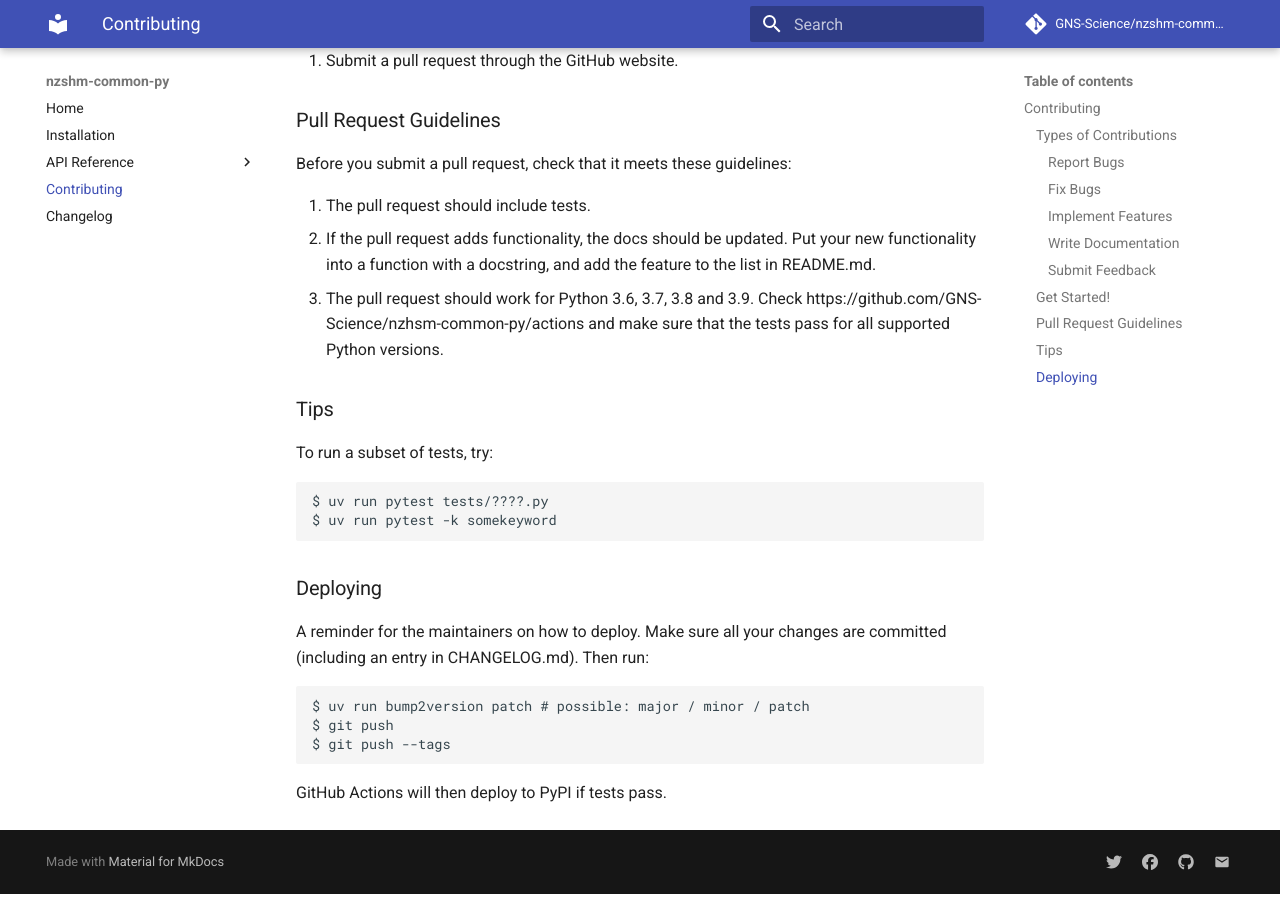
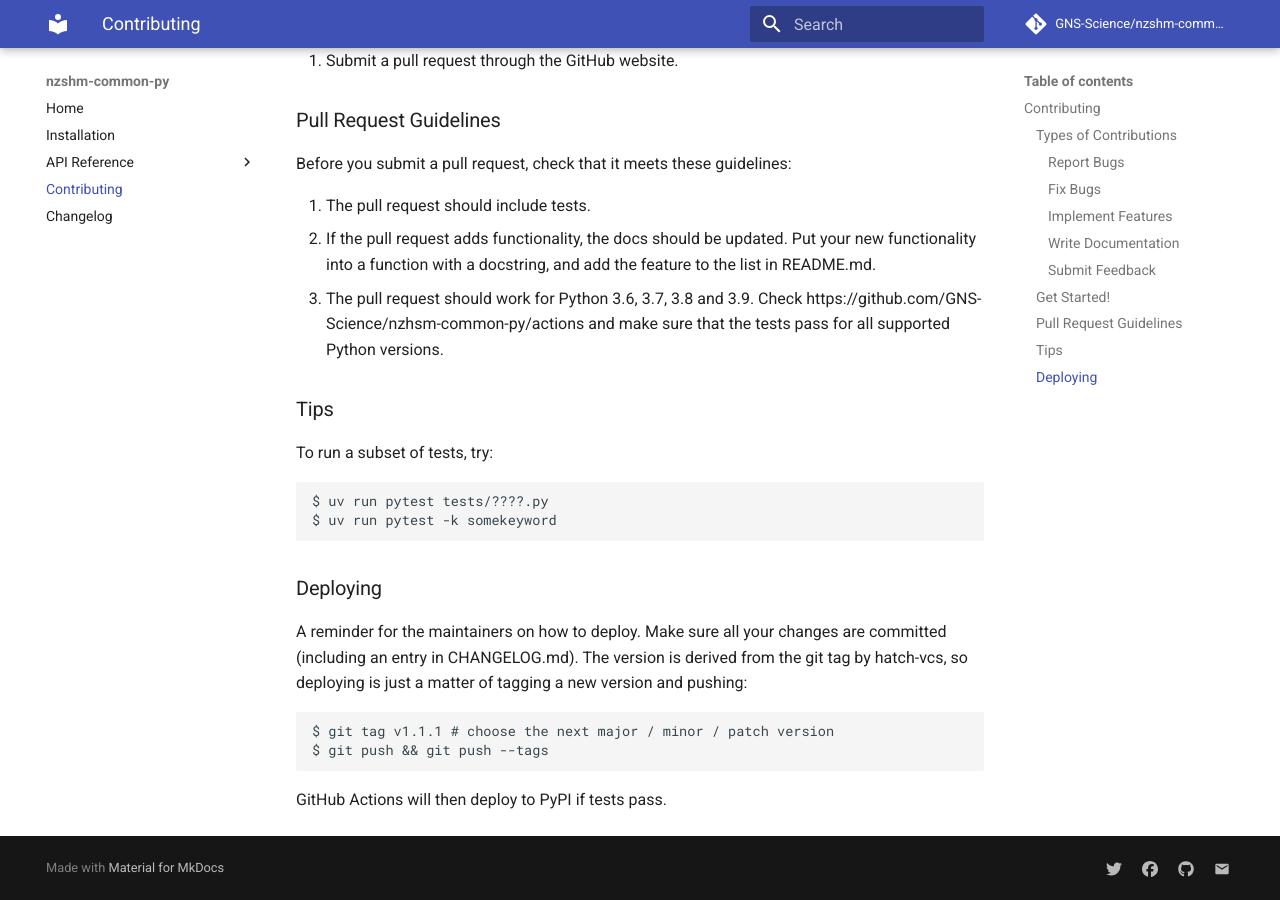
Before and after one commit to GNS-Science/nzshm-common-py, an MkDocs documentation site: the page built from docs/contributing.md, in a window 1280 px wide and 900 px high, scrolled down 1937 px. Built offline with MkDocs 1.6.1 and Material for MkDocs 9.7.7, drawn with Linux system fonts in a browser that asks for light colours; comment, search, counter and statistics services are not loaded.

Commit message:
chore: migrate bump2version → hatch-vcs
Version is now derived dynamically from git tags at build time instead of
being hard-coded in pyproject.toml and nzshm_common/__init__.py.

- pyproject.toml: version -> dynamic, add hatch-vcs build hook, drop bump2version dep
- __init__.py: read __version__ from generated _version.py
- remove .bumpversion.cfg
- gitignore generated _version.py
- update CONTRIBUTING.md / CLAUDE.md release docs to tag-based flow

Claude-Session: https://claude.ai/code/session_01WAgrvwWgSwv1ymo82nyQ3r

````diff
--- a/CONTRIBUTING.md
+++ b/CONTRIBUTING.md
@@ -112,12 +112,12 @@ $ uv run pytest -k somekeyword
 
 A reminder for the maintainers on how to deploy.
 Make sure all your changes are committed (including an entry in CHANGELOG.md).
-Then run:
+The version is derived from the git tag by hatch-vcs, so deploying is just a
+matter of tagging a new version and pushing:
 
 ```
-$ uv run bump2version patch # possible: major / minor / patch
-$ git push
-$ git push --tags
+$ git tag v1.1.1 # choose the next major / minor / patch version
+$ git push && git push --tags
 ```
 
 GitHub Actions will then deploy to PyPI if tests pass.
--- a/nzshm_common/__init__.py
+++ b/nzshm_common/__init__.py
@@ -1,7 +1,7 @@
 __author__ = "GNS Science"
 __email__ = 'nshm@gns.cri.nz'
-__version__ = '0.9.4'
 
+from ._version import __version__
 
 # Common classes at the top level for convenience
 from .location.coded_location import CodedLocation, CodedLocationBin
````
Also changed, not shown: CLAUDE.md (+1 -1 lines), pyproject.toml (+8 -3 lines), .bumpversion.cfg (deleted), 2 other files.
